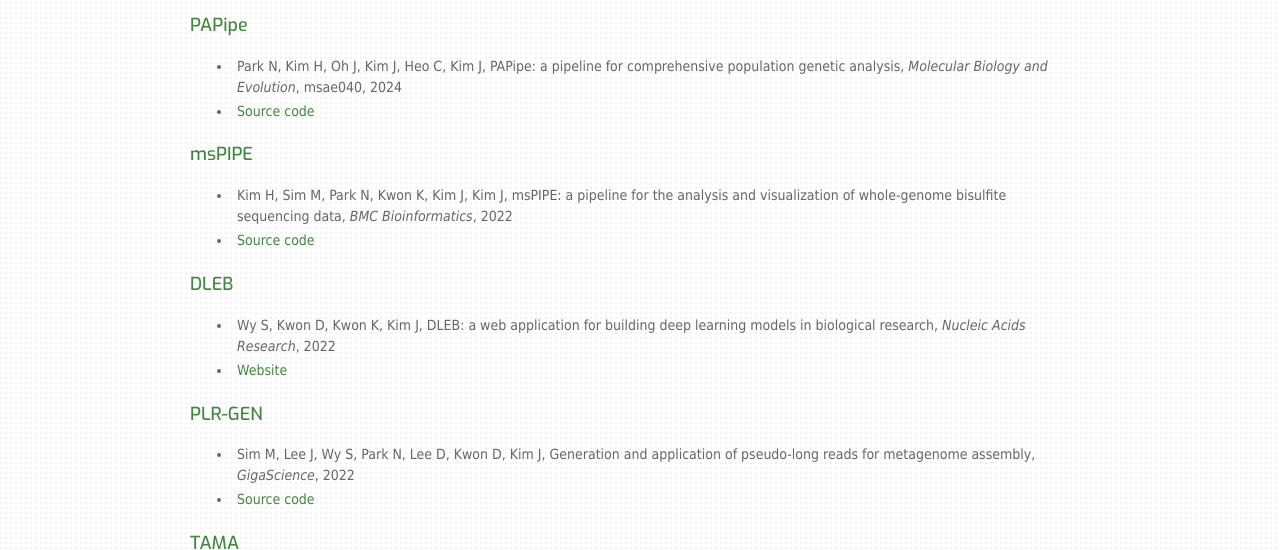
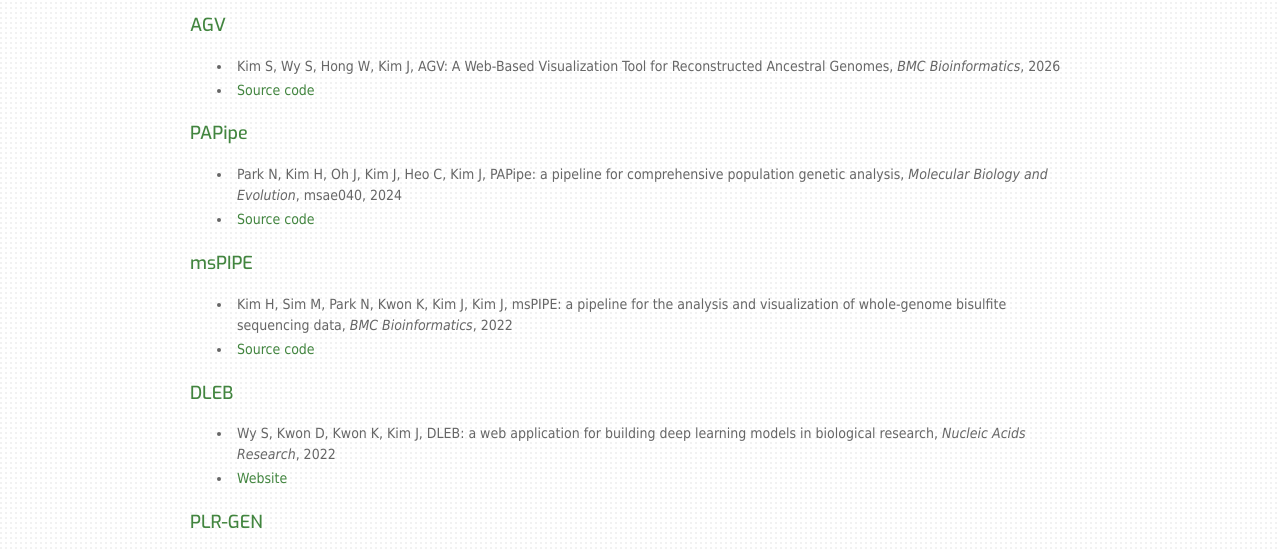
Before and after one commit to jkimlab/jkimlab.github.io, a plain HTML site: page software.html in a window 1280 px wide. Shown: the part 212-762 px from the top of the page. Drawn offline with Linux system fonts and the light colour scheme; a web font is replaced by a local one.

Commit message:
Update software.html with new software listings
Added new software entries for AGV, PAPipe, and Indelign with source code links.

```diff
--- a/software.html
+++ b/software.html
@@ -1,4 +1,7 @@
 <!doctype html><html lang="en"><head><meta charset="utf-8"><meta name="viewport" content="width=device-width,initial-scale=1"><title>Software | Intelligent Bioinformatics Computing Laboratory</title><meta name="description" content="AI-driven bioinformatics research laboratory at Konkuk University."><link rel="stylesheet" href="style.css"><script async src="https://www.googletagmanager.com/gtag/js?id=G-WJ2G7G343W"></script><script>window.dataLayer=window.dataLayer||[];function gtag(){dataLayer.push(arguments)}gtag('js',new Date());gtag('config','G-WJ2G7G343W');</script></head><body class="page-software"><div class="wrap"><div class="container"><header><a href="index.html"><img class="logo" src="migrated/asset-01.png" alt="Intelligent Bioinformatics Computing Laboratory"></a><nav><a href="index.html">Home</a><a href="professor.html">Professor</a><a href="members.html">Members</a><a href="publications.html">Publications</a><a href="software.html" class="active">Software</a><a href="contact.html">Contact</a></nav></header><div class="banner"></div><main class="content"><h2 class="wsite-content-title" style="text-align:left;">Software</h2>
+
+<h2 class="wsite-content-title" style="text-align:left;"><font size="4">AGV</font></h2>
+<div class="paragraph" style="text-align:left;display:block;"><ul><li>Kim S, Wy S, Hong W, Kim J,&nbsp;AGV: A Web-Based Visualization Tool for Reconstructed Ancestral Genomes,&nbsp;<em>BMC Bioinformatics</em>, 2026</li><li><a href="https://github.com/ibclab-hub/AGV/" target="_blank" rel="noopener noreferrer">Source code</a></li></ul></div>
 
 <h2 class="wsite-content-title" style="text-align:left;"><font size="4">PAPipe</font></h2>
 <div class="paragraph" style="text-align:left;display:block;"><ul><li>Park N, Kim H, Oh J, Kim J, Heo C, Kim J,&nbsp;PAPipe: a pipeline for comprehensive population genetic analysis,&nbsp;<em>Molecular Biology and Evolution</em>, msae040, 2024</li><li><a href="https://github.com/jkimlab/PAPipe/" target="_blank" rel="noopener noreferrer">Source code</a></li></ul></div>
```
